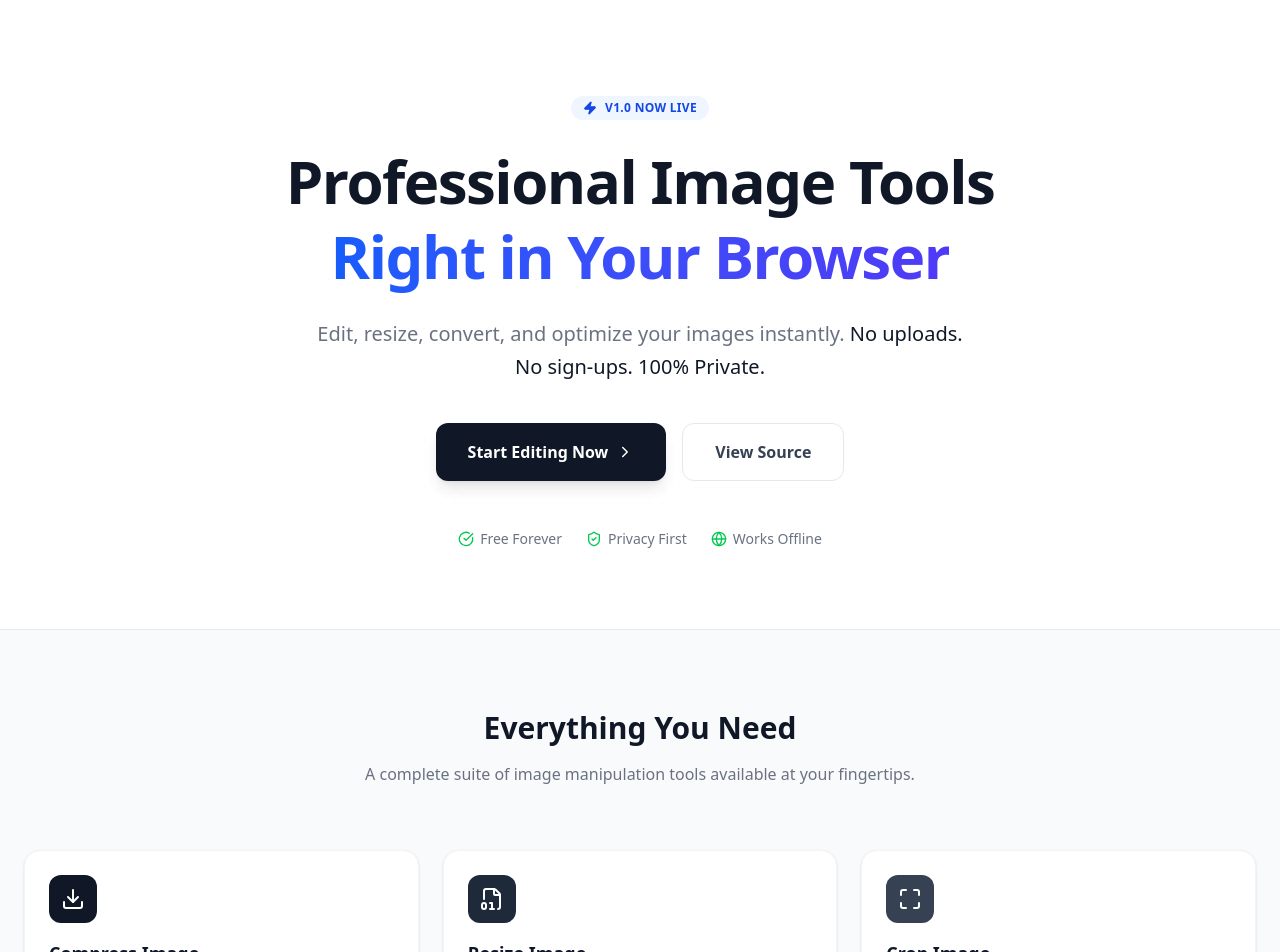
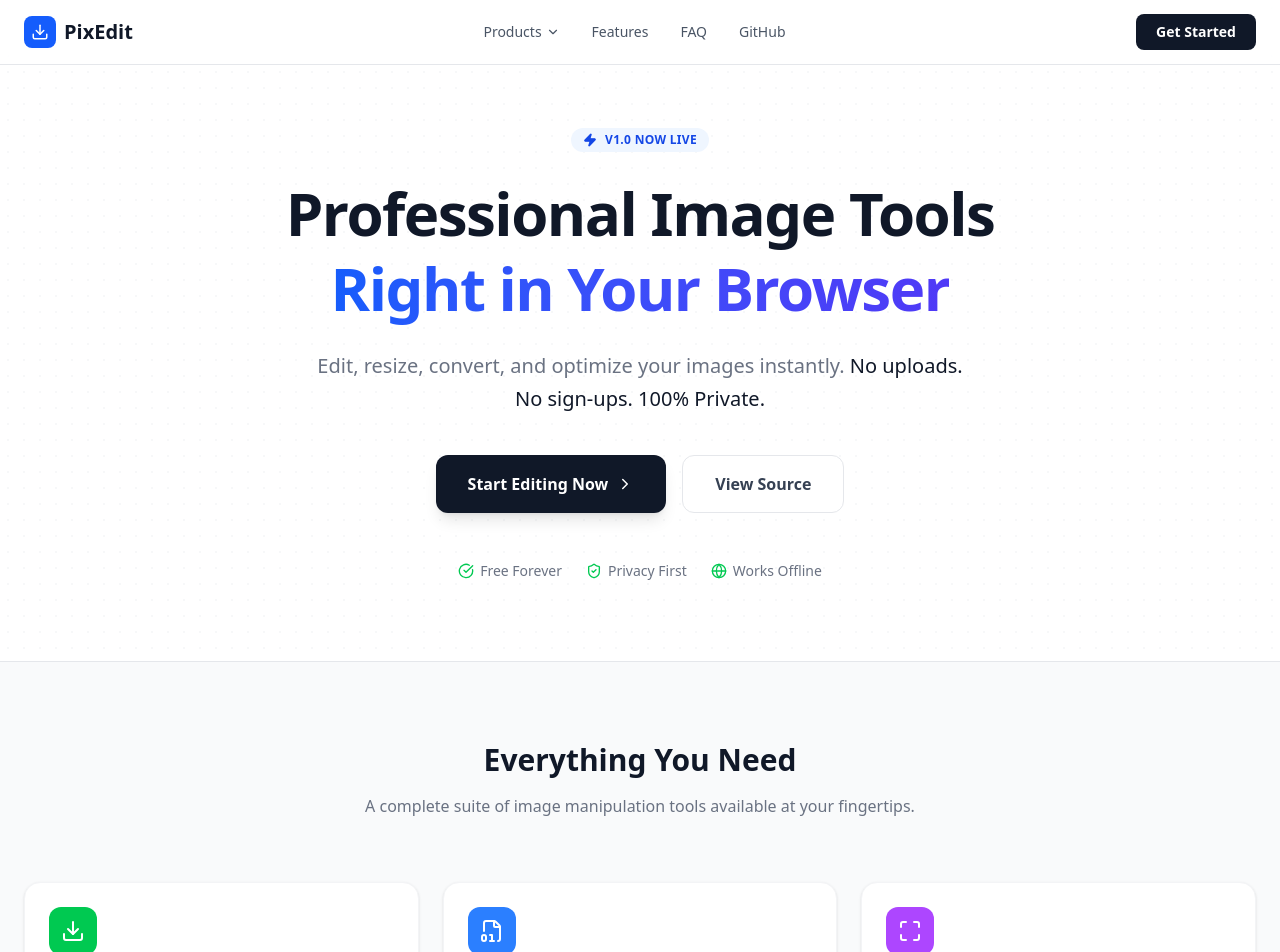
Before and after one commit to dev-techz/image_utility_final, a React (Vite) app in the folder client/: page / in a window 1280 px wide. Shown: the top 952 px of the page. Built offline with nearby package versions, Linux system fonts and the light colour scheme.

Commit message:
feat: add navbar with products dropdown and revert home icon colors

```diff
--- a/client/src/pages/Home.jsx
+++ b/client/src/pages/Home.jsx
@@ -1,9 +1,95 @@
-import React from 'react';
+import React, { useState } from 'react';
 import { Link } from 'react-router-dom';
 import {
   Maximize, RotateCw, FileDigit, Eraser, Download, RefreshCw,
-  ShieldCheck, Zap, Lock, Globe, CheckCircle, HelpCircle, ChevronRight
+  ShieldCheck, Zap, Lock, Globe, CheckCircle, HelpCircle, ChevronRight, Menu, X, ChevronDown
 } from 'lucide-react';
+
+const Navbar = () => {
+  const [isMenuOpen, setIsMenuOpen] = useState(false);
+  const [isProductDropdownOpen, setIsProductDropdownOpen] = useState(false);
+
+  return (
+    <nav className="fixed top-0 left-0 right-0 bg-white/80 backdrop-blur-md border-b border-gray-200 z-50">
+      <div className="max-w-7xl mx-auto px-6 h-16 flex items-center justify-between">
+        <Link to="/" className="text-xl font-extrabold text-gray-900 flex items-center gap-2">
+          <div className="w-8 h-8 bg-blue-600 rounded-lg flex items-center justify-center text-white">
+            <Download size={18} />
+          </div>
+          PixEdit
+        </Link>
+
+        {/* Desktop Nav */}
+        <div className="hidden md:flex items-center gap-8">
+          <div className="relative group">
+            <button
+              className="flex items-center gap-1 text-sm font-medium text-gray-600 hover:text-gray-900 py-2"
+              onMouseEnter={() => setIsProductDropdownOpen(true)}
+              onClick={() => setIsProductDropdownOpen(!isProductDropdownOpen)}
+            >
+              Products <ChevronDown size={14} />
+            </button>
+
+            {/* Dropdown Menu */}
+            <div
+              className={`absolute top-full left-0 w-56 bg-white border border-gray-100 rounded-xl shadow-xl py-2 transition-all transform origin-top-left ${isProductDropdownOpen ? 'opacity-100 scale-100 visible' : 'opacity-0 scale-95 invisible group-hover:opacity-100 group-hover:scale-100 group-hover:visible'}`}
+              onMouseLeave={() => setIsProductDropdownOpen(false)}
+            >
+              <Link to="/compress" className="flex items-center gap-3 px-4 py-3 hover:bg-gray-50 text-sm text-gray-700 hover:text-blue-600">
+                <Download size={16} className="text-green-500" /> Compress Image
+              </Link>
+              <Link to="/resize" className="flex items-center gap-3 px-4 py-3 hover:bg-gray-50 text-sm text-gray-700 hover:text-blue-600">
+                <FileDigit size={16} className="text-blue-500" /> Resize Image
+              </Link>
+              <Link to="/crop" className="flex items-center gap-3 px-4 py-3 hover:bg-gray-50 text-sm text-gray-700 hover:text-blue-600">
+                <Maximize size={16} className="text-purple-500" /> Crop Image
+              </Link>
+              <Link to="/convert" className="flex items-center gap-3 px-4 py-3 hover:bg-gray-50 text-sm text-gray-700 hover:text-blue-600">
+                <RefreshCw size={16} className="text-orange-500" /> Convert Format
+              </Link>
+              <Link to="/rotate" className="flex items-center gap-3 px-4 py-3 hover:bg-gray-50 text-sm text-gray-700 hover:text-blue-600">
+                <RotateCw size={16} className="text-pink-500" /> Rotate & Flip
+              </Link>
+              <Link to="/remove-bg" className="flex items-center gap-3 px-4 py-3 hover:bg-gray-50 text-sm text-gray-700 hover:text-blue-600">
+                <Eraser size={16} className="text-indigo-500" /> Remove Background
+              </Link>
+            </div>
+          </div>
+          <a href="#features" className="text-sm font-medium text-gray-600 hover:text-gray-900">Features</a>
+          <a href="#faq" className="text-sm font-medium text-gray-600 hover:text-gray-900">FAQ</a>
+          <a href="https://github.com/dev-techz/image-utility-app" target="_blank" className="text-sm font-medium text-gray-600 hover:text-gray-900">GitHub</a>
+        </div>
+
+        <div className="hidden md:flex items-center gap-4">
+          <Link to="/compress" className="bg-gray-900 text-white px-5 py-2 rounded-lg text-sm font-bold hover:bg-gray-800 transition-colors">
+            Get Started
+          </Link>
+        </div>
+
+        {/* Mobile Menu Button */}
+        <button className="md:hidden text-gray-600" onClick={() => setIsMenuOpen(!isMenuOpen)}>
+          {isMenuOpen ? <X size={24} /> : <Menu size={24} />}
+        </button>
+      </div>
+
+      {/* Mobile Nav */}
+      {isMenuOpen && (
+        <div className="md:hidden bg-white border-t border-gray-100 p-4 absolute top-16 left-0 w-full shadow-lg flex flex-col gap-4">
+          <div className="flex flex-col gap-2">
+            <span className="text-xs font-bold text-gray-400 uppercase tracking-wider mb-2">Products</span>
+            <Link to="/compress" className="flex items-center gap-2 p-2 hover:bg-gray-50 rounded-lg text-gray-700"><Download size={16} className="text-green-500"/> Compress</Link>
+            <Link to="/resize" className="flex items-center gap-2 p-2 hover:bg-gray-50 rounded-lg text-gray-700"><FileDigit size={16} className="text-blue-500"/> Resize</Link>
+            <Link to="/crop" className="flex items-center gap-2 p-2 hover:bg-gray-50 rounded-lg text-gray-700"><Maximize size={16} className="text-purple-500"/> Crop</Link>
+            <Link to="/remove-bg" className="flex items-center gap-2 p-2 hover:bg-gray-50 rounded-lg text-gray-700"><Eraser size={16} className="text-indigo-500"/> Remove BG</Link>
+          </div>
+          <div className="h-px bg-gray-100"></div>
+          <a href="#features" className="text-gray-700 font-medium p-2">Features</a>
+          <a href="#faq" className="text-gray-700 font-medium p-2">FAQ</a>
+        </div>
+      )}
+    </nav>
+  );
+};
 
 const ToolCard = ({ to, icon: Icon, title, desc, color }) => (
   <Link to={to} className="group relative block p-6 bg-white border border-gray-100 rounded-2xl shadow-sm hover:shadow-md transition-all hover:-translate-y-1">
@@ -51,9 +137,10 @@ const FAQ = ({ question, answer }) => (
 const Home = () => {
   return (
     <div className="min-h-screen bg-gray-50 font-sans">
+      <Navbar />
 
       {/* Hero Section */}
-      <section className="bg-white border-b border-gray-200 pt-24 pb-20 px-6 text-center relative overflow-hidden">
+      <section className="bg-white border-b border-gray-200 pt-32 pb-20 px-6 text-center relative overflow-hidden">
         <div className="absolute top-0 left-0 w-full h-full bg-[radial-gradient(#e5e7eb_1px,transparent_1px)] [background-size:16px_16px] opacity-30 pointer-events-none"></div>
 
         <div className="max-w-4xl mx-auto relative z-10">
@@ -88,7 +175,7 @@ const Home = () => {
       </section>
 
       {/* Tools Grid */}
-      <section className="py-20 px-6 max-w-7xl mx-auto">
+      <section className="py-20 px-6 max-w-7xl mx-auto" id="products">
         <div className="text-center mb-16">
           <h2 className="text-3xl font-bold text-gray-900 mb-4">Everything You Need</h2>
           <p className="text-gray-500 max-w-xl mx-auto">A complete suite of image manipulation tools available at your fingertips.</p>
@@ -98,42 +185,42 @@ const Home = () => {
           <ToolCard
             to="/compress"
             icon={Download}
-            color="bg-gray-900"
+            color="bg-green-500"
             title="Compress Image"
             desc="Reduce file size significantly while maintaining visual quality. Perfect for SEO and web performance."
           />
           <ToolCard
             to="/resize"
             icon={FileDigit}
-            color="bg-gray-800"
+            color="bg-blue-500"
             title="Resize Image"
             desc="Change dimensions by pixels or percentage. Scale images down for thumbnails or social media."
           />
           <ToolCard
             to="/crop"
             icon={Maximize}
-            color="bg-gray-700"
+            color="bg-purple-500"
             title="Crop Image"
             desc="Trim unwanted areas with precision. Use presets for Instagram, Twitter, and Facebook covers."
           />
           <ToolCard
             to="/convert"
             icon={RefreshCw}
-            color="bg-gray-900"
+            color="bg-orange-500"
             title="Convert Format"
             desc="Switch seamlessly between JPG, PNG, WEBP, and GIF formats. Modernize your assets."
           />
           <ToolCard
             to="/rotate"
             icon={RotateCw}
-            color="bg-gray-800"
+            color="bg-pink-500"
             title="Rotate & Flip"
             desc="Fix orientation issues instantly. Rotate 90° or mirror images horizontally and vertically."
           />
           <ToolCard
             to="/remove-bg"
             icon={Eraser}
-            color="bg-gray-700"
+            color="bg-indigo-500"
             title="Remove Background"
             desc="Use AI to automatically detect and remove backgrounds. Professional results in seconds."
           />
@@ -160,7 +247,7 @@ const Home = () => {
       </section>
 
       {/* Features / Why Us */}
-      <section className="py-20 px-6 max-w-6xl mx-auto">
+      <section className="py-20 px-6 max-w-6xl mx-auto" id="features">
         <div className="grid grid-cols-1 md:grid-cols-3 gap-12">
           <Feature
             icon={Lock}
@@ -181,7 +268,7 @@ const Home = () => {
       </section>
 
       {/* FAQ */}
-      <section className="bg-gray-100 py-20 px-6">
+      <section className="bg-gray-100 py-20 px-6" id="faq">
         <div className="max-w-4xl mx-auto">
           <h2 className="text-3xl font-bold text-gray-900 mb-10 text-center">Frequently Asked Questions</h2>
           <div className="grid gap-6">
```
